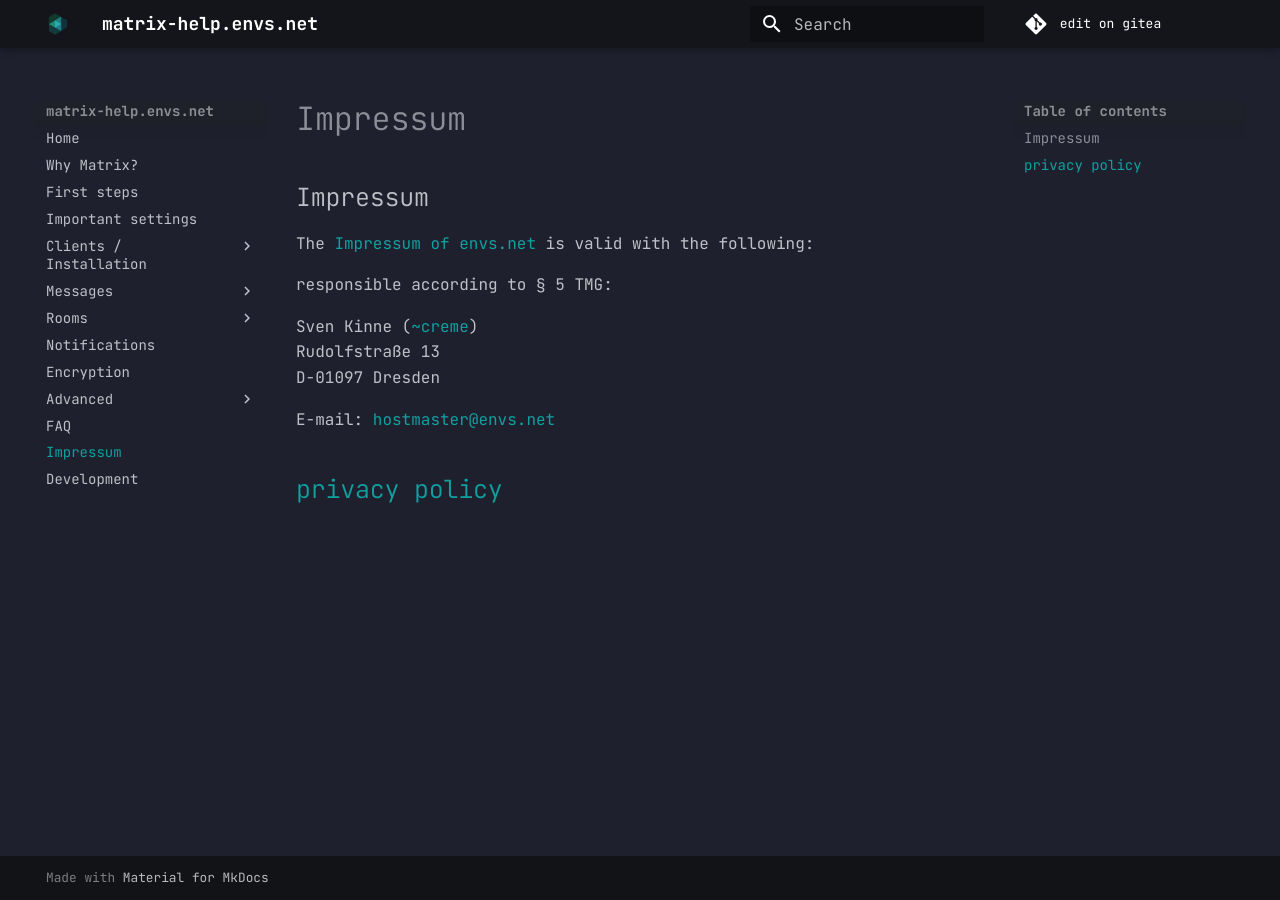
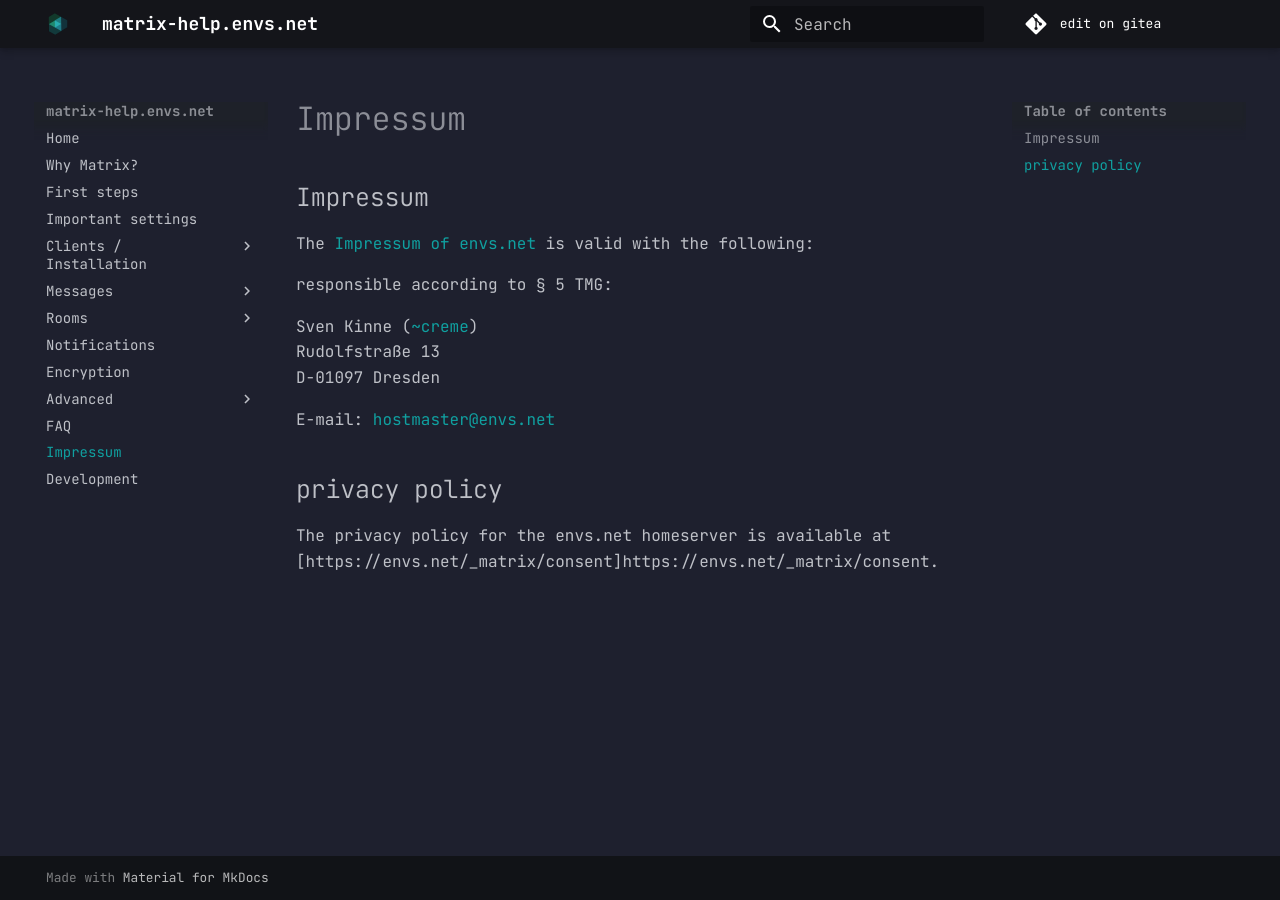
Before and after one commit to envs-net/matrix-doc, an MkDocs documentation site: the page built from docs/impressum.md, in a window 1280 px wide. Built offline with MkDocs 1.6.1 and Material for MkDocs 9.7.7, drawn with Linux system fonts in a browser that asks for light colours.

Commit message:
change privacy policy link to /_matrix/consent

```diff
--- a/docs/impressum.md
+++ b/docs/impressum.md
@@ -15,4 +15,6 @@ D-01097 Dresden
 
 E-mail: [hostmaster@envs.net](mailto:hostmaster@envs.net)
 
-## [privacy policy](https://envs.net/privacy-policy/)
+## privacy policy
+
+The privacy policy for the envs.net homeserver is available at [https://envs.net/_matrix/consent]https://envs.net/_matrix/consent.
```
